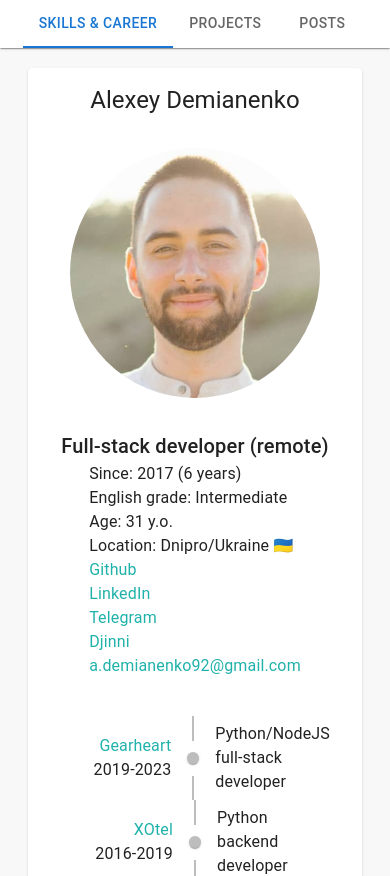
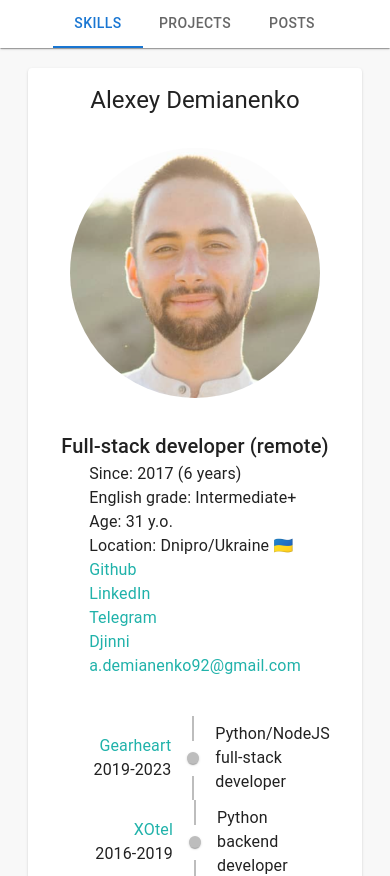
Before and after one commit to AlexDemian/personal-page, a React (Create React App) app: page / in a window 390 px wide. Shown: the top 876 px of the page. Built offline with nearby package versions, Linux system fonts and the light colour scheme.

Commit message:
added page 404 and fixed navbar for mobile

```diff
--- a/src/components/Navbar.tsx
+++ b/src/components/Navbar.tsx
@@ -16,8 +16,8 @@ export const Navbar: React.FC = () => {
 
   return (
     <NavPaper>
-      <Box>
-        <Tabs value={location.pathname} centered>
+      <Box display="flex" justifyContent="center" width="100%">
+        <Tabs value={location.pathname} centered variant="scrollable">
           {routes.map((route) => (
             <Tab
               key={route.path}
--- a/src/components/Profile.tsx
+++ b/src/components/Profile.tsx
@@ -46,7 +46,7 @@ export const Profile: React.FC = () => {
           <Typography>
             Since: {since} ({now.getFullYear() - since} years)
           </Typography>
-          <Typography>English grade: Intermediate</Typography>
+          <Typography>English grade: Intermediate+</Typography>
           <Typography>Age: {age} y.o.</Typography>
           <Typography>Location: {location} 🇺🇦</Typography>
           {socialLinks.map(({ title, url }) => (
--- a/src/pages/Index.tsx
+++ b/src/pages/Index.tsx
@@ -13,7 +13,7 @@ const SkillChip: React.FC<{ isPrimary?: boolean; label: string }> = (props) => (
   />
 );
 
-export const SkillsPage: React.FC = () => {
+export const IndexPage: React.FC = () => {
   const skillItems: StackItem[] = skills.map(({ caption, stack }) => {
     return {
       caption,
--- /dev/null
+++ b/src/pages/NotFound.tsx
@@ -0,0 +1,20 @@
+import { Card } from "@mui/material";
+import Typography from "@mui/material/Typography";
+
+export const NotFoundPage = (
+  <Card
+    style={{
+      height: "100%",
+      display: "flex",
+      justifyContent: "center",
+      alignItems: "center",
+      flexDirection: "column",
+    }}
+  >
+    <Typography variant="h3">404</Typography>
+    <Typography variant="h5" sx={{ mb: 2 }}>
+      Page not found
+    </Typography>
+    <img src="warning.jpg" style={{ width: "35%" }} alt="Oooops" />
+  </Card>
+);
--- a/src/pages/Posts.tsx
+++ b/src/pages/Posts.tsx
@@ -11,7 +11,7 @@ const Iframe = styled.iframe`
   border-image: unset;
 `;
 
-export const Posts: React.FC = () => {
+export const PostsPage: React.FC = () => {
   return (
     <>
       {acticles.map((acticle) => (
--- a/src/routes.tsx
+++ b/src/routes.tsx
@@ -1,13 +1,14 @@
 import React from "react";
-import { SkillsPage } from "./pages/Index";
+import { IndexPage } from "./pages/Index";
 import { ProjectsPage } from "./pages/Projects";
 import { Route, Routes } from "react-router-dom";
-import { Posts } from "./pages/Posts";
+import { PostsPage } from "./pages/Posts";
+import { NotFoundPage } from "./pages/NotFound";
 
 export const routes = [
-  { name: "Skills & Career", path: "/", element: <SkillsPage /> },
+  { name: "Skills", path: "/", element: <IndexPage /> },
   { name: "Projects", path: "/projects", element: <ProjectsPage /> },
-  { name: "Posts", path: "/posts", element: <Posts /> },
+  { name: "Posts", path: "/posts", element: <PostsPage /> },
 ];
 
 export const SiteRouter: React.FC = () => (
@@ -15,5 +16,6 @@ export const SiteRouter: React.FC = () => (
     {routes.map((route) => (
       <Route {...route} key={route.path} />
     ))}
+    <Route path="*" element={NotFoundPage} />
   </Routes>
 );
```
Also changed, not shown: public/keyboard.jpg, public/warning.jpg (added).
